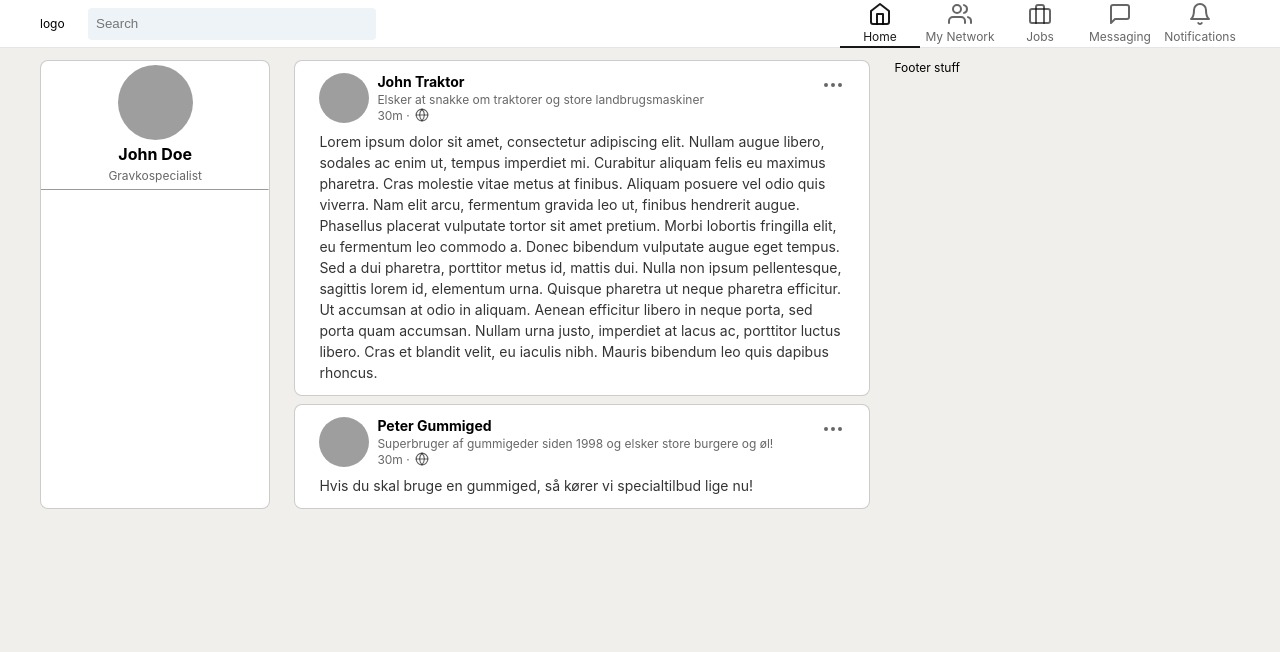
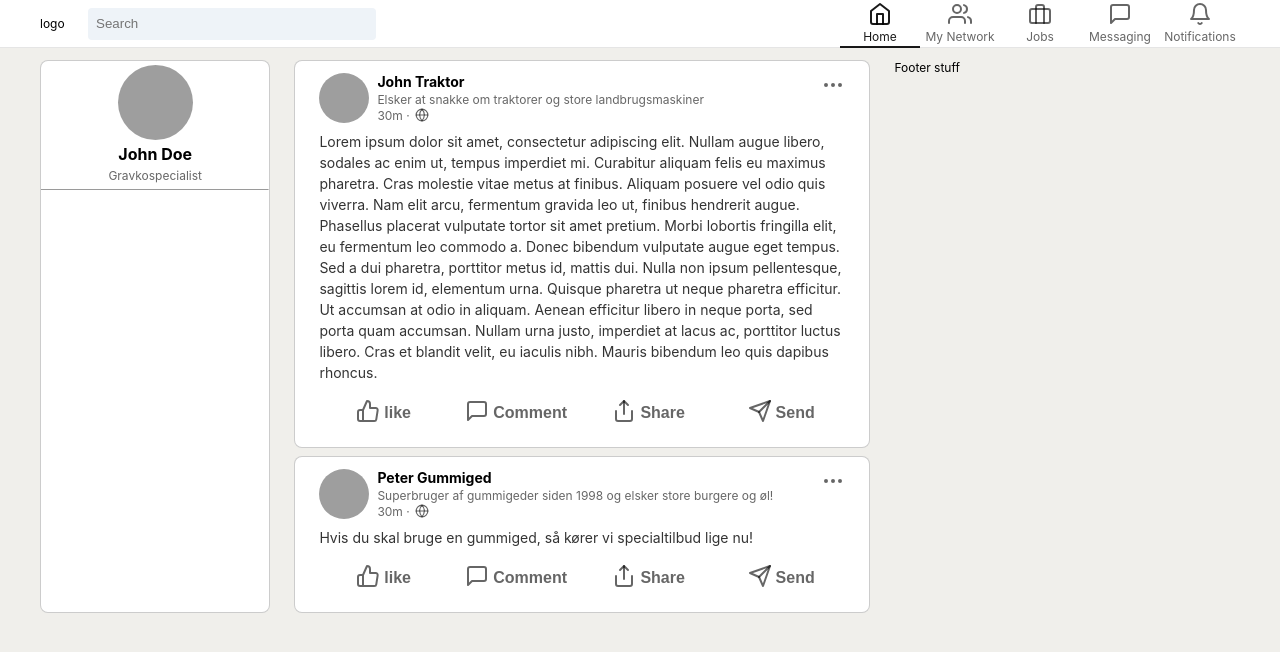
Before and after one commit to andersjepsen/linkedin-clone, a Next.js app: page / in a window 1280 px wide. Shown: the top 652 px of the page. Built offline with nearby package versions, Linux system fonts and the light colour scheme; grey boxes are pictures that could not be loaded.

Commit message:
feat: :sparkles: Social buttons bar created

```diff
--- a/components/Card.tsx
+++ b/components/Card.tsx
@@ -106,6 +106,50 @@ function CardContent({ children }: { children: React.ReactNode }) {
   return <div>{children}</div>;
 }
 
-Card.Content = CardContent;
+function CardFooter({ children }: { children: React.ReactNode }) {
+  return <div>{children}</div>;
+}
+
+interface SocialButtonProps {
+  label: string;
+  icon?: React.ReactNode;
+  active?: boolean;
+  href?: string;
+}
+
+function SocialButton({
+  label,
+  icon,
+  active = false,
+  href = "#",
+}: SocialButtonProps) {
+  return (
+    <button
+      css={{
+        flex: "1",
+        display: "flex",
+        justifyContent: "center",
+        alignItems: "center",
+        gap: theme.spacing(0.5),
+        color: active ? theme.colors.blackA[9] : theme.colors.blackA[6],
+        fontWeight: "bolder",
+        fontSize: "16px",
+        padding: theme.spacing(1),
+        backgroundColor: "Transparent",
+        cursor: "pointer",
+        border: "none",
+        borderRadius: theme.spacing(0.5),
+        ":hover": { backgroundColor: theme.colors.blackA[1] },
+        ":active": {},
+      }}
+    >
+      <div css={{ flex: 0 }}>{icon}</div>
+      <span css={{ flex: 0 }}>{label}</span>
+    </button>
+  );
+}
 
 Card.Header = CardHeader;
+Card.Content = CardContent;
+Card.Footer = CardFooter;
+Card.SocailButton = SocialButton;
--- a/package.json
+++ b/package.json
@@ -11,6 +11,7 @@
   "dependencies": {
     "@emotion/react": "^11.10.4",
     "@emotion/styled": "^11.10.4",
+    "animate.css": "^4.1.1",
     "next": "12.2.5",
     "react": "18.2.0",
     "react-dom": "18.2.0",
--- a/pages/_app.tsx
+++ b/pages/_app.tsx
@@ -3,6 +3,7 @@ import type { AppProps } from "next/app";
 import { Layout } from "../components/Layout";
 import { ThemeProvider } from "@emotion/react";
 import { theme } from "../styles/theme";
+import "animate.css";
 
 function MyApp({ Component, pageProps }: AppProps) {
   return (
--- a/pages/index.tsx
+++ b/pages/index.tsx
@@ -7,6 +7,7 @@ import { HomeLayout } from "../components/HomeLayout";
 import styles from "../styles/Home.module.css";
 import { PostData } from "../types";
 import { theme } from "../styles/theme";
+import { ThumbsUp, MessageSquare, Share, Send } from "react-feather";
 
 export const getServerSideProps = async () => {
   // Fetch data from external API
@@ -43,11 +44,37 @@ const Home: NextPage<Props> = ({ data }) => {
                   lineHeight: "150%",
                   color: theme.colors.blackA[8],
                   margin: "0",
+                  paddingBottom: theme.spacing(1),
                 }}
               >
                 {post.text}
               </p>
             </Card.Content>
+            <Card.Footer>
+              <div
+                css={{
+                  display: "flex",
+                  gap: theme.spacing(0.5),
+                }}
+              >
+                <Card.SocailButton
+                  icon={<ThumbsUp />}
+                  label="like"
+                ></Card.SocailButton>
+                <Card.SocailButton
+                  icon={<MessageSquare />}
+                  label="Comment"
+                ></Card.SocailButton>
+                <Card.SocailButton
+                  icon={<Share />}
+                  label="Share"
+                ></Card.SocailButton>
+                <Card.SocailButton
+                  icon={<Send />}
+                  label="Send"
+                ></Card.SocailButton>
+              </div>
+            </Card.Footer>
           </Card>
         ))}
       </main>
```
Also changed, not shown: 1 other file (tests, documents, lock files or other folders).
